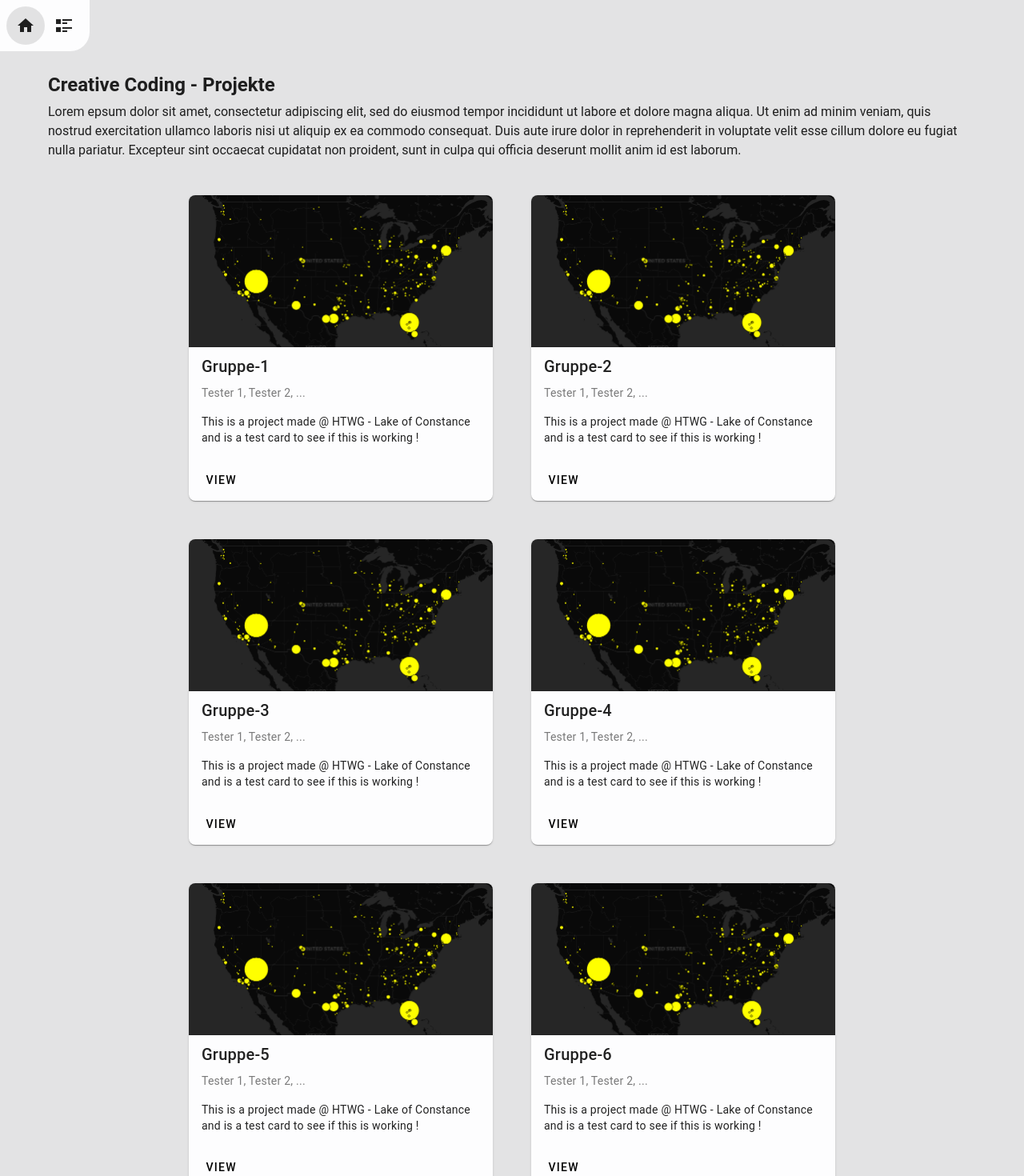
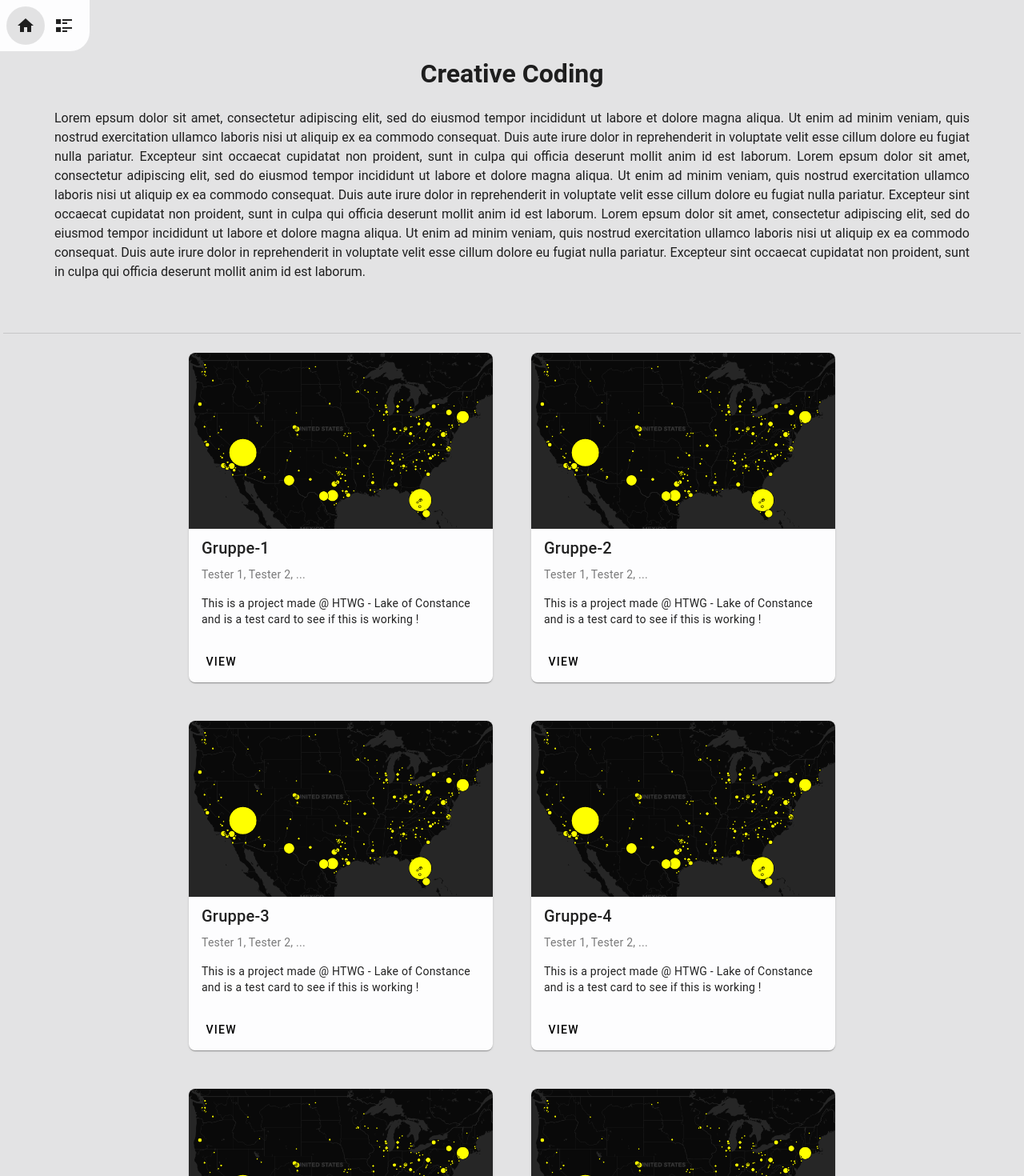
Before and after one commit to Ostabo/creative-coding-ws-22-23, a Vue app: page / in a window 1280 px wide. Shown: the top 1470 px of the page at 80% size. Built offline with nearby package versions, Linux system fonts and the light colour scheme.

Commit message:
different routing + groups.json as baseline + 404 page

```diff
--- a/src/App.vue
+++ b/src/App.vue
@@ -1,9 +1,9 @@
 <template>
   <v-app>
     <v-app-bar
-        class="px-2"
+        :collapse="true"
         :title="'Creative Coding'"
-        :collapse="true">
+        class="px-2">
       <v-btn :icon="'mdi-home'" to="/">
       </v-btn>
       <v-btn :icon="'mdi-format-list-text'" to="/weekly">
@@ -12,9 +12,7 @@
 
     <v-main>
       <v-container :fluid="true">
-        <v-row :align="'center'" :justify="'center'">
-          <RouterView/>
-        </v-row>
+        <RouterView/>
       </v-container>
     </v-main>
     <v-footer class="justify-center">
@@ -25,7 +23,6 @@
 
 <script>
 import {RouterView} from "vue-router";
-import {useTheme} from "vuetify";
 
 export default {
   name: "App",
--- /dev/null
+++ b/src/assets/groups.json
@@ -0,0 +1,9 @@
+{
+  "1": {
+    "iframe": {
+      "src": "https://editor.p5js.org/Ostabo/full/XCFpEhiyD",
+      "width": "80%",
+      "height": 800
+    }
+  }
+}
--- a/src/components/OverviewCard.vue
+++ b/src/components/OverviewCard.vue
@@ -1,16 +1,18 @@
 <template>
-  <v-card width="380px" class="ma-6">
+  <v-card class="ma-6" min-width="300" width="380px">
     <v-img
-      :src="getImg()"
-      alt="Project Preview"
-      max-height="300px">
+        :cover="true"
+        :lazy-src="'https://via.placeholder.com/380x220.webp?text=Loading...'"
+        :src="getImg()"
+        alt="Project Preview"
+        height="220px">
     </v-img>
-    <v-card-title>{{title}}</v-card-title>
-    <v-card-subtitle>{{subtitle}}</v-card-subtitle>
-    <v-card-text>{{text}}</v-card-text>
+    <v-card-title>{{ title }}</v-card-title>
+    <v-card-subtitle>{{ subtitle }}</v-card-subtitle>
+    <v-card-text>{{ text }}</v-card-text>
     <v-card-actions>
-      <RouterLink :to="route" custom v-slot="{ navigate }">
-        <v-btn color="primary" @click="navigate" @keypress.enter="navigate" role="link">VIEW</v-btn>
+      <RouterLink v-slot="{ navigate }" :to="route" custom>
+        <v-btn color="primary" role="link" @click="navigate" @keypress.enter="navigate">VIEW</v-btn>
       </RouterLink>
     </v-card-actions>
   </v-card>
--- a/src/router/router.js
+++ b/src/router/router.js
@@ -1,10 +1,11 @@
-import { createRouter, createWebHistory } from "vue-router";
+import {createRouter, createWebHashHistory} from "vue-router";
 import GroupView from "@/views/GroupView.vue";
 import MainView from "@/views/MainView.vue";
 import WeeklyView from "@/views/WeeklyView.vue";
+import NotFoundView from "@/views/NotFoundView.vue";
 
 const router = createRouter({
-    history: createWebHistory(import.meta.env.BASE_URL),
+    history: createWebHashHistory(import.meta.env.BASE_URL),
     routes: [
         {
             path: "/",
@@ -20,12 +21,15 @@ const router = createRouter({
             path: "/group/:group",
             name: "group",
             component: GroupView,
+            props: true,
         },
         {
             path: "/:pathMatch(.*)*",
-            redirect: "/",
+            name: "not-found",
+            component: NotFoundView,
         },
     ],
+    strict: true,
 });
 
 export default router;
--- a/src/views/GroupView.vue
+++ b/src/views/GroupView.vue
@@ -1,10 +1,43 @@
 <template>
-  TEST
+  <v-col :align="'center'" :justify="'center'" class="px-16 pb-16">
+    <h1>Gruppe {{ group }}</h1>
+    <p>
+      {{ description }}
+    </p>
+  </v-col>
+  <v-row :align="'center'" :justify="'center'" class="fill-height border-t">
+    <iframe
+        :allowfullscreen="'true'"
+        :height="json.iframe.height"
+        :src="json.iframe.src"
+        :width="json.iframe.width"
+        class="rounded ma-5 border"
+        name="p5js"
+    ></iframe>
+  </v-row>
 </template>
 
 <script>
+import groups from "../assets/groups.json";
+
 export default {
-  name: "GroupView"
+  name: "GroupView",
+  props: {
+    group: {
+      type: String,
+      required: true
+    },
+    description: {
+      type: String,
+      default: "No description available.",
+      required: false
+    }
+  },
+  data() {
+    return {
+      json: groups[this.group]
+    }
+  },
 }
 </script>
 
--- a/src/views/MainView.vue
+++ b/src/views/MainView.vue
@@ -1,69 +1,82 @@
 <template>
-  <v-container>
-    <h2 class="ma-1">Creative Coding - Projekte</h2>
-    <p class="ma-1">
-      Lorem epsum dolor sit amet, consectetur adipiscing elit, sed do eiusmod tempor incididunt ut labore et dolore magna aliqua.
+  <v-row :align="'center'" :justify="'center'" class="px-16 pb-16">
+    <h1 class="mb-5">Creative Coding</h1>
+    <p class="text-justify">
+      Lorem epsum dolor sit amet, consectetur adipiscing elit, sed do eiusmod tempor incididunt ut labore et dolore
+      magna aliqua.
+      Ut enim ad minim veniam, quis nostrud exercitation ullamco laboris nisi ut aliquip ex ea commodo consequat.
+      Duis aute irure dolor in reprehenderit in voluptate velit esse cillum dolore eu fugiat nulla pariatur.
+      Excepteur sint occaecat cupidatat non proident, sunt in culpa qui officia deserunt mollit anim id est laborum.
+      Lorem epsum dolor sit amet, consectetur adipiscing elit, sed do eiusmod tempor incididunt ut labore et dolore
+      magna aliqua.
+      Ut enim ad minim veniam, quis nostrud exercitation ullamco laboris nisi ut aliquip ex ea commodo consequat.
+      Duis aute irure dolor in reprehenderit in voluptate velit esse cillum dolore eu fugiat nulla pariatur.
+      Excepteur sint occaecat cupidatat non proident, sunt in culpa qui officia deserunt mollit anim id est laborum.
+      Lorem epsum dolor sit amet, consectetur adipiscing elit, sed do eiusmod tempor incididunt ut labore et dolore
+      magna aliqua.
       Ut enim ad minim veniam, quis nostrud exercitation ullamco laboris nisi ut aliquip ex ea commodo consequat.
       Duis aute irure dolor in reprehenderit in voluptate velit esse cillum dolore eu fugiat nulla pariatur.
       Excepteur sint occaecat cupidatat non proident, sunt in culpa qui officia deserunt mollit anim id est laborum.
     </p>
-  </v-container>
-  <OverviewCard title="Gruppe-1"
+  </v-row>
+  <v-row :align="'center'" :justify="'center'" class="border-t">
+    <OverviewCard image="test.png"
+                  route="/group/1"
                   subtitle="Tester 1, Tester 2, ..."
-                image="test.png"
                   text="This is a project made @ HTWG - Lake of Constance and is a test card to see if this is working !"
-                route="/group/1"
+                  title="Gruppe-1"
     >
     </OverviewCard>
-  <OverviewCard title="Gruppe-2"
+    <OverviewCard image="test.png"
+                  route="/group/2"
                   subtitle="Tester 1, Tester 2, ..."
-                image="test.png"
                   text="This is a project made @ HTWG - Lake of Constance and is a test card to see if this is working !"
-                route="/group/2"
+                  title="Gruppe-2"
     >
     </OverviewCard>
-  <OverviewCard title="Gruppe-3"
+    <OverviewCard image="test.png"
+                  route="/group/3"
                   subtitle="Tester 1, Tester 2, ..."
-                image="test.png"
                   text="This is a project made @ HTWG - Lake of Constance and is a test card to see if this is working !"
-                route="/group/3"
+                  title="Gruppe-3"
     >
     </OverviewCard>
-  <OverviewCard title="Gruppe-4"
+    <OverviewCard image="test.png"
+                  route="/group/4"
                   subtitle="Tester 1, Tester 2, ..."
-                image="test.png"
                   text="This is a project made @ HTWG - Lake of Constance and is a test card to see if this is working !"
-                route="/group/4"
+                  title="Gruppe-4"
     >
     </OverviewCard>
-  <OverviewCard title="Gruppe-5"
+    <OverviewCard image="test.png"
+                  route="/group/5"
                   subtitle="Tester 1, Tester 2, ..."
-                image="test.png"
                   text="This is a project made @ HTWG - Lake of Constance and is a test card to see if this is working !"
-                route="/group/5"
+                  title="Gruppe-5"
     >
     </OverviewCard>
-  <OverviewCard title="Gruppe-6"
+    <OverviewCard image="test.png"
+                  route="/group/6"
                   subtitle="Tester 1, Tester 2, ..."
-                image="test.png"
                   text="This is a project made @ HTWG - Lake of Constance and is a test card to see if this is working !"
-                route="/group/6"
+                  title="Gruppe-6"
     >
     </OverviewCard>
-  <OverviewCard title="Gruppe-7"
+    <OverviewCard image="test.png"
+                  route="/group/7"
                   subtitle="Tester 1, Tester 2, ..."
-                image="test.png"
                   text="This is a project made @ HTWG - Lake of Constance and is a test card to see if this is working !"
-                route="/group/7"
+                  title="Gruppe-7"
     >
     </OverviewCard>
-  <OverviewCard title="Gruppe-8"
+    <OverviewCard image="test.png"
+                  route="/group/8"
                   subtitle="Tester 1, Tester 2, ..."
-                image="test.png"
                   text="This is a project made @ HTWG - Lake of Constance and is a test card to see if this is working !"
-                route="/group/8"
+                  title="Gruppe-8"
     >
     </OverviewCard>
+  </v-row>
 </template>
 <script>
 import OverviewCard from "@/components/OverviewCard.vue";
--- /dev/null
+++ b/src/views/NotFoundView.vue
@@ -0,0 +1,32 @@
+<template>
+  <v-col :align="'center'" :justify="'center'" class="px-16 pb-16">
+    <h1>404</h1>
+    <p>
+      The page you are looking for does not exist.
+      Redirecting to the main page in {{ sec }} seconds.
+    </p>
+  </v-col>
+</template>
+
+<script>
+export default {
+  name: "NotFoundView",
+  data() {
+    return {
+      sec: 5
+    }
+  },
+  mounted() {
+    setInterval(() => {
+      this.sec--
+      if (this.sec === 0) {
+        this.$router.push('/')
+      }
+    }, 1000)
+  }
+}
+</script>
+
+<style scoped>
+
+</style>
```
Lines whose indentation alone changed are shown as unchanged.
